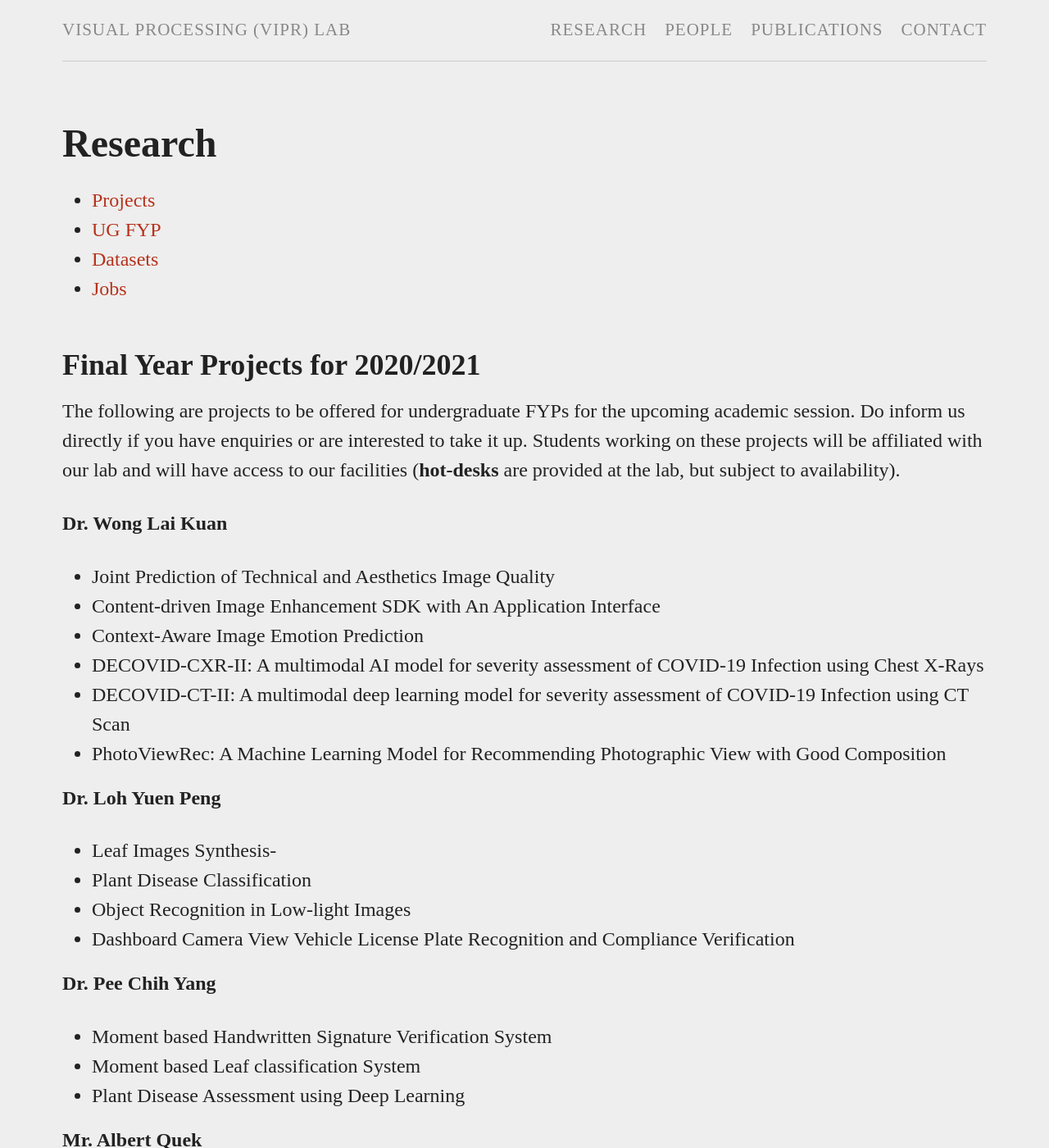
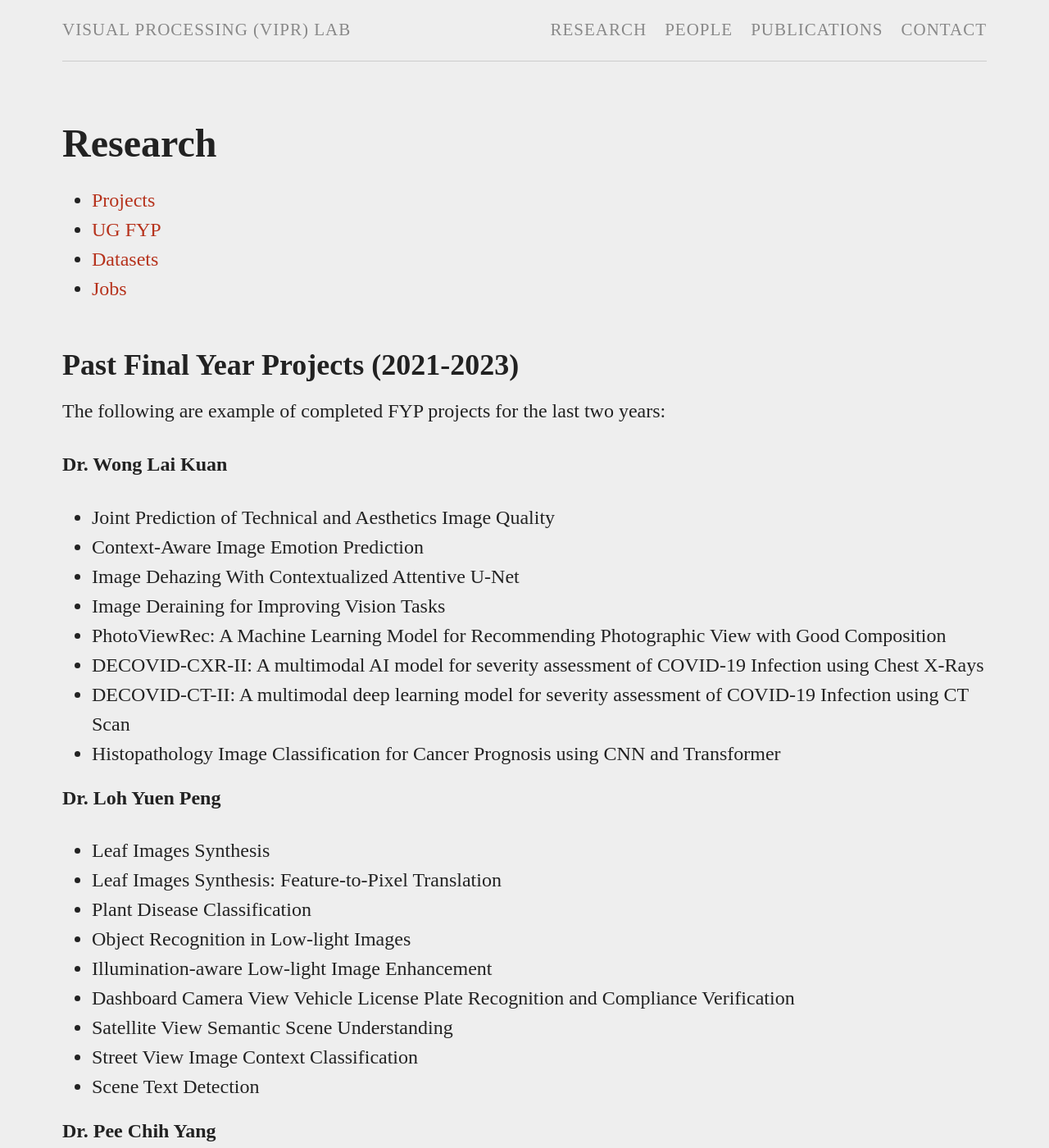
Before and after one commit to viprlab/viprlab.github.io, a Jekyll site: the page built from fyp.md, in a window 1280 px wide and 1400 px high. Shown: the whole window at 82% size. Built offline with Jekyll 4.4.1, drawn with Linux system fonts in a browser that asks for light colours; some of the changed text lies outside the part shown.

Commit message:
Update fyp.md

```diff
--- a/fyp.md
+++ b/fyp.md
@@ -6,28 +6,37 @@ permalink: /research/fyp/
 ---
 {% include nav-research.html  %}
 
-## Final Year Projects for 2020/2021
+## Past Final Year Projects (2021-2023)
 
-The following are projects to be offered for undergraduate FYPs for the upcoming academic session. Do inform us directly if you have enquiries or are interested to take it up. Students working on these projects will be affiliated with our lab and will have access to our facilities (**hot-desks** are provided at the lab, but subject to availability).
+The following are example of completed FYP projects for the last two years:
+ <!-- The following are projects to be offered for undergraduate FYPs for the upcoming academic session. Do inform us directly if you have enquiries or are interested to take it up. Students working on these projects will be affiliated with our lab and will have access to our facilities (**hot-desks** are provided at the lab, but subject to availability).  -->
 
 **Dr. Wong Lai Kuan**
 - Joint Prediction of Technical and Aesthetics Image Quality
-- Content-driven Image Enhancement SDK with An Application Interface
 - Context-Aware Image Emotion Prediction
+- Image Dehazing With Contextualized Attentive U-Net
+- Image Deraining for Improving Vision Tasks
+- PhotoViewRec: A Machine Learning Model for Recommending Photographic View with Good Composition
 - DECOVID-CXR-II: A multimodal AI model for severity assessment of COVID-19 Infection using Chest X-Rays
 - DECOVID-CT-II: A multimodal deep learning model for severity assessment of COVID-19 Infection using CT Scan
-- PhotoViewRec: A Machine Learning Model for Recommending Photographic View with Good Composition
+- Histopathology Image Classification for Cancer Prognosis using CNN and Transformer
 
 **Dr. Loh Yuen Peng**
-- Leaf Images Synthesis-
+- Leaf Images Synthesis
+- Leaf Images Synthesis: Feature-to-Pixel Translation
 - Plant Disease Classification
 - Object Recognition in Low-light Images
+- Illumination-aware Low-light Image Enhancement
 - Dashboard Camera View Vehicle License Plate Recognition and Compliance Verification
+- Satellite View Semantic Scene Understanding
+- Street View Image Context Classification
+- Scene Text Detection
 
 **Dr. Pee Chih Yang**
 - Moment based Handwritten Signature Verification System
 - Moment based Leaf classification System
 - Plant Disease Assessment using Deep Learning
+- Segmentation and Recognition of Plant Disease Leaf in A Complex Environment using a Deep Learning Approach
 
 **Mr. Albert Quek**
 - Virtual Reality Application Treatment for Trypanophobia
```
